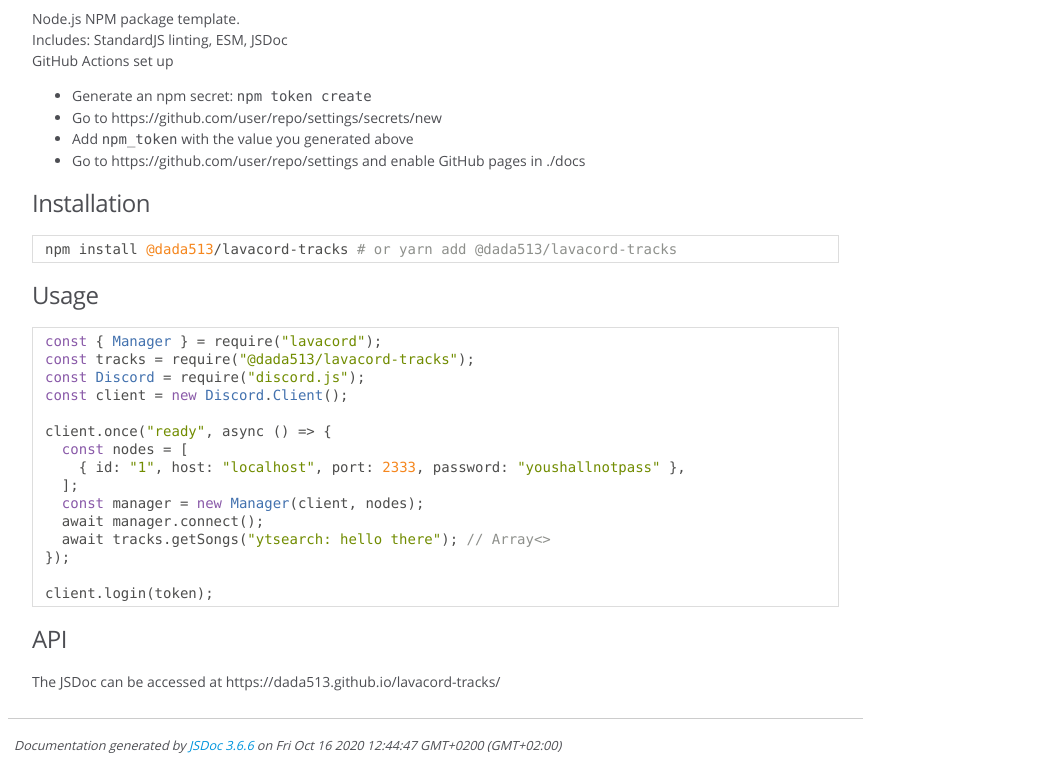
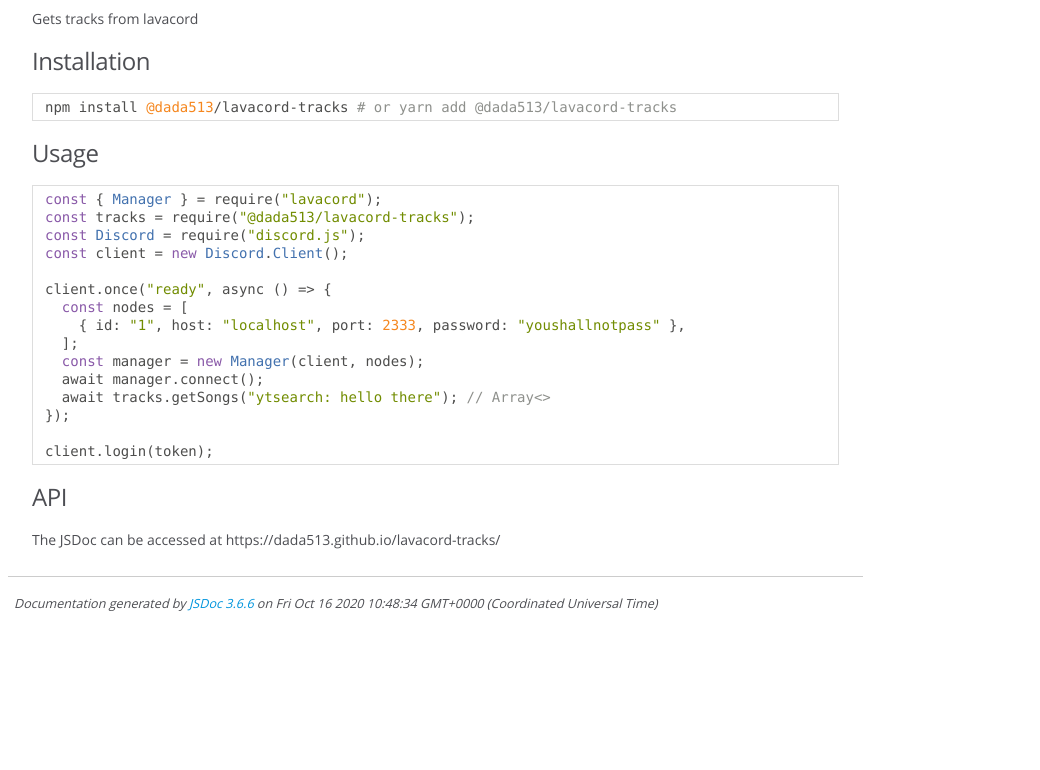
Before and after one commit to dada513/lavacord-tracks, a website: page docs/index.html in a window 1280 px wide. Shown: the part 220-990 px from the top of the page, without its empty margins (0-1040 px from the left). After the commit the page ends 848 px from the top, so only its background shows below. Drawn offline with Linux system fonts and the light colour scheme.

Commit message:
Update JSDoc

```diff
--- a/docs/index.html
+++ b/docs/index.html
@@ -43,16 +43,8 @@
 
 
     <section>
-        <article><h1>package</h1>
-<p>Node.js NPM package template.<br>
-Includes: StandardJS linting, ESM, JSDoc<br>
-GitHub Actions set up</p>
-<ul>
-<li>Generate an npm secret: <code>npm token create</code></li>
-<li>Go to https://github.com/user/repo/settings/secrets/new</li>
-<li>Add <code>npm_token</code> with the value you generated above</li>
-<li>Go to https://github.com/user/repo/settings and enable GitHub pages in ./docs</li>
-</ul>
+        <article><h1>LavaCord-tracks</h1>
+<p>Gets tracks from lavacord</p>
 <h3>Installation</h3>
 <pre class="prettyprint source lang-bash"><code>npm install @dada513/lavacord-tracks # or yarn add @dada513/lavacord-tracks
 </code></pre>
@@ -91,7 +83,7 @@
 <br class="clear">
 
 <footer>
-    Documentation generated by <a href="https://github.com/jsdoc/jsdoc">JSDoc 3.6.6</a> on Fri Oct 16 2020 12:44:47 GMT+0200 (GMT+02:00)
+    Documentation generated by <a href="https://github.com/jsdoc/jsdoc">JSDoc 3.6.6</a> on Fri Oct 16 2020 10:48:34 GMT+0000 (Coordinated Universal Time)
 </footer>
 
 <script> prettyPrint(); </script>
```
Also changed, not shown: docs/global.html (+1 -1 lines), docs/index.js.html (+8 -8 lines).
